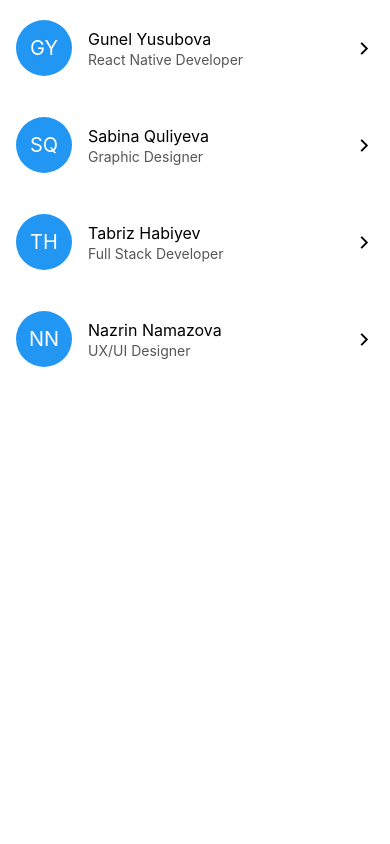
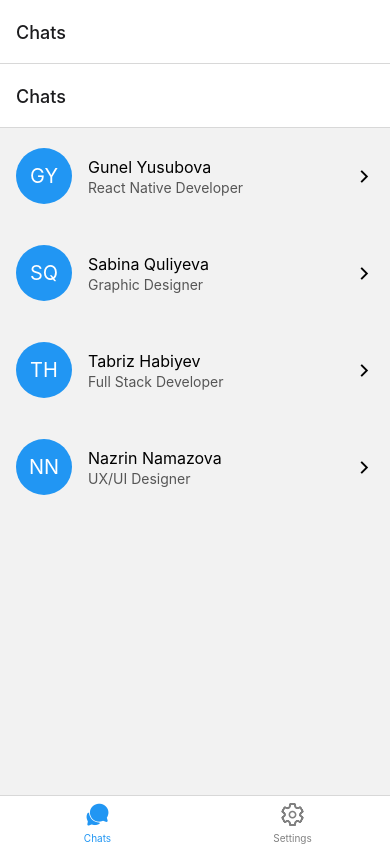
Before and after one commit to GunelYusuf/Chatty_React-Native, a React Native app: screen /Chats in a window 390 px wide. Built offline with nearby package versions, Linux system fonts and the light colour scheme.

Commit message:
adding navigation

```diff
--- a/App.js
+++ b/App.js
@@ -1,10 +1,69 @@
-import { StyleSheet, Text, View } from 'react-native';
+import React from 'react';
+import {NavigationContainer} from '@react-navigation/native';
+import {createStackNavigator} from '@react-navigation/stack';
+import {createBottomTabNavigator} from '@react-navigation/bottom-tabs';
 import Chats from './screens/Chats';
+import Settings from './screens/Settings';
+import { Ionicons } from "@expo/vector-icons";
+import { colors } from './config/constants';
 
-export default function App() {
-  return (
 
-        <Chats/>
+const ChatsStack = createStackNavigator()
 
-  );
+const ChatsScreen = () => {
+  return(
+    <ChatsStack.Navigator>
+      <ChatsStack.Screen name="Chats" component={Chats}/>
+    </ChatsStack.Navigator>
+  )
 }
+
+const SettingsStack = createStackNavigator()
+
+const SettingsScreen = () => {
+  return(
+    <SettingsStack.Navigator>
+      <SettingsStack.Screen name='settings' component={Settings}/>
+    </SettingsStack.Navigator>
+  )
+}
+
+const Tabs = createBottomTabNavigator()
+
+const TabsScreen = () => (
+  <Tabs.Navigator
+    screenOptions={({ route }) => ({
+      tabBarIcon: ({ focused, color, size }) => {
+        let iconName;
+
+        if (route.name === "Chats") {
+          iconName = focused ? "chatbubbles" : "chatbubbles-outline";
+        } else if (route.name === "Settings") {
+          iconName = focused ? "settings" : "settings-outline";
+        }
+
+        // You can return any component that you like here!
+        return <Ionicons name={iconName} size={size} color={color} />;
+      },
+      tabBarActiveTintColor: colors.primary,
+      tabBarInactiveTintColor: "gray",
+    })}
+  >
+    <Tabs.Screen name="Chats" component={ChatsScreen} />
+    <Tabs.Screen name="Settings" component={SettingsScreen} />
+  </Tabs.Navigator>
+);
+
+const MainStack = createStackNavigator()
+
+const App = () =>{
+  return(
+    <NavigationContainer>
+       <MainStack.Navigator headerMode="none">
+          <MainStack.Screen  name="Tabs" component={TabsScreen}/>
+       </MainStack.Navigator>
+    </NavigationContainer>
+  )
+};
+
+export default App;
--- a/components/ContactRow.js
+++ b/components/ContactRow.js
@@ -1,6 +1,7 @@
 import React from 'react';
 import {View,TouchableOpacity,Text,StyleSheet} from 'react-native';
 import { Ionicons } from "@expo/vector-icons";
+import { colors } from '../config/constants';
 
 const ContactRow = ({name,subtitle,onPress}) => {
     return (
@@ -35,7 +36,7 @@
     height: 56,
     width: 56,
     borderRadius: 28,
-    backgroundColor: "#2196f3",
+    backgroundColor: colors.primary,
     alignItems: "center",
     justifyContent: "center",
   },
--- /dev/null
+++ b/config/constants.js
@@ -0,0 +1,3 @@
+export const colors = {
+  primary:'#2196f3'
+}
--- /dev/null
+++ b/screens/Settings.js
@@ -0,0 +1,10 @@
+import React from 'react';
+import {Text} from 'react-native';
+
+const Settings = () => {
+    return (
+        <Text>Settings</Text>
+    );
+}
+
+export default Settings;
```
Also changed, not shown: package.json (+7 -1 lines), 1 other file (tests, documents, lock files or other folders).
